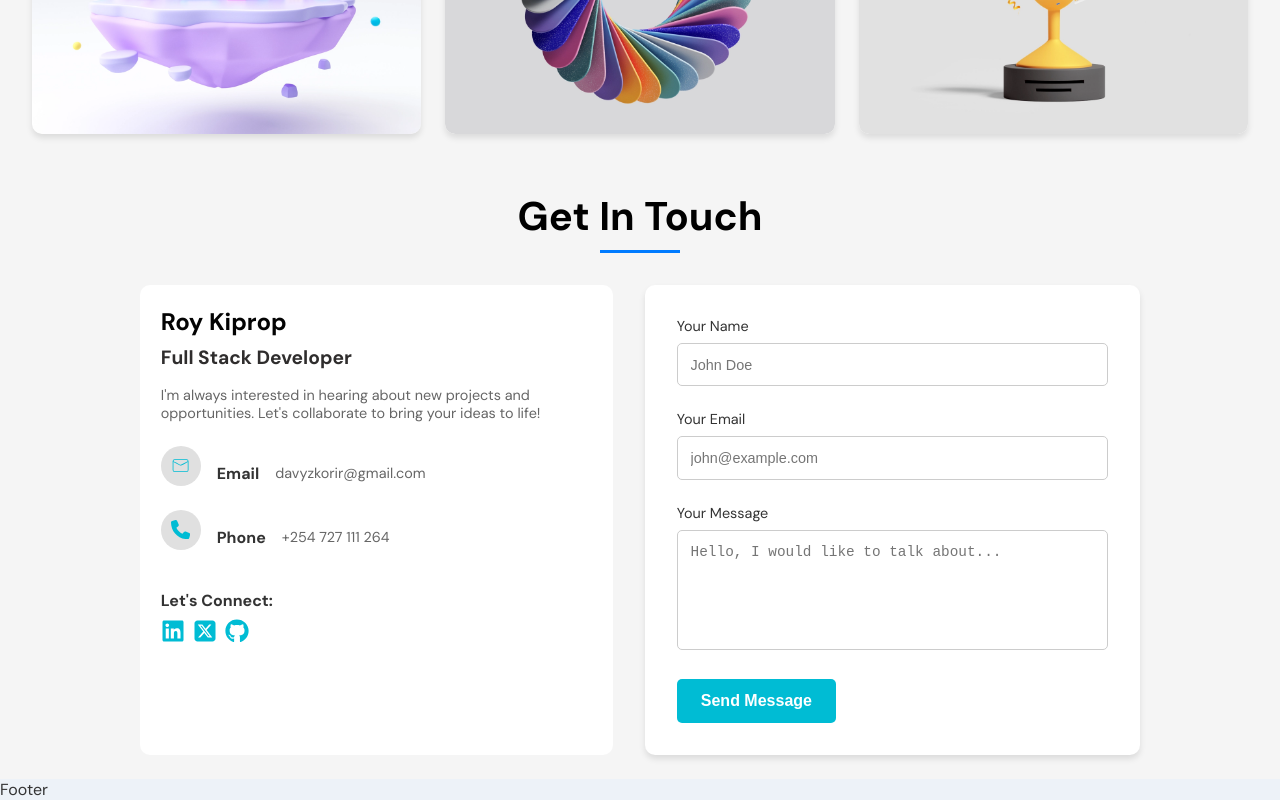
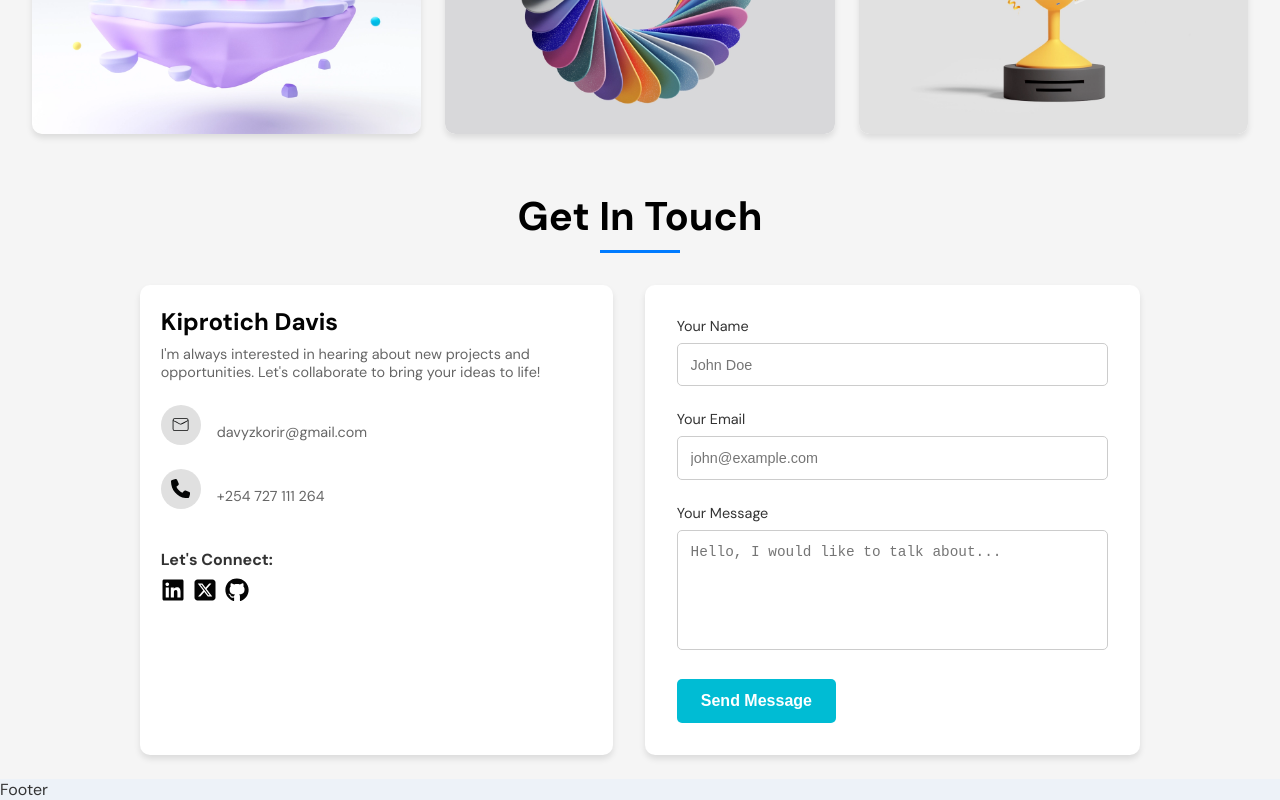
Before and after one commit to DavisKiprotich/New-Portfolio, a React (Create React App) app: page / in a window 1280 px wide. Shown: the part 3766-4566 px from the top of the page. Built offline with nearby package versions, Linux system fonts and the light colour scheme.

Commit message:
pushing the code

```diff
--- a/src/container/Contact/Contact.jsx
+++ b/src/container/Contact/Contact.jsx
@@ -12,8 +12,7 @@ const Contact = () => {
       <h2 className='section-title'>Get In Touch</h2>
       <div className="contact-container">
         <div className="contact-info">
-          <h2>Roy Kiprop</h2>
-          <h3>Full Stack Developer</h3>
+          <h2>Kiprotich Davis</h2>
           <p>
             I'm always interested in hearing about new projects and opportunities. Let's
             collaborate to bring your ideas to life!
@@ -21,12 +20,10 @@ const Contact = () => {
           <div className="contact-details">
             <div className="contact-item">
               <span className="icon"><CiMail /></span>
-              <span>Email</span>
               <p>davyzkorir@gmail.com</p>
             </div>
             <div className="contact-item">
               <span className="icon"><FaPhone /></span>
-              <span>Phone</span>
               <p>+254 727 111 264</p>
             </div>
           </div>
--- a/src/container/Contact/Contact.scss
+++ b/src/container/Contact/Contact.scss
@@ -37,7 +37,7 @@
   background-color: #ffffff;
   border-radius: 10px;
   padding: 1.3rem;
-  // box-shadow: 0 4px 6px rgba(0, 0, 0, 0.1);
+  box-shadow: 0 4px 6px rgba(0, 0, 0, 0.1);
   flex: 1;
 
 }
@@ -80,7 +80,7 @@
   height: 40px;
   border-radius: 50%; /* Circular icon container */
   font-size: 1.2rem;
-  color: #00bcd4; /* Icon color */
+  color: #050606; /* Icon color */
 }
 
 .contact-details  span {
@@ -108,7 +108,7 @@
 .social-links a {
   font-size: 1.5rem;
   margin-right: 0.5rem;
-  color: #00bcd4;
+  color: #040404; //social links color
   text-decoration: none;
   transition: color 0.3s;
 }
```
